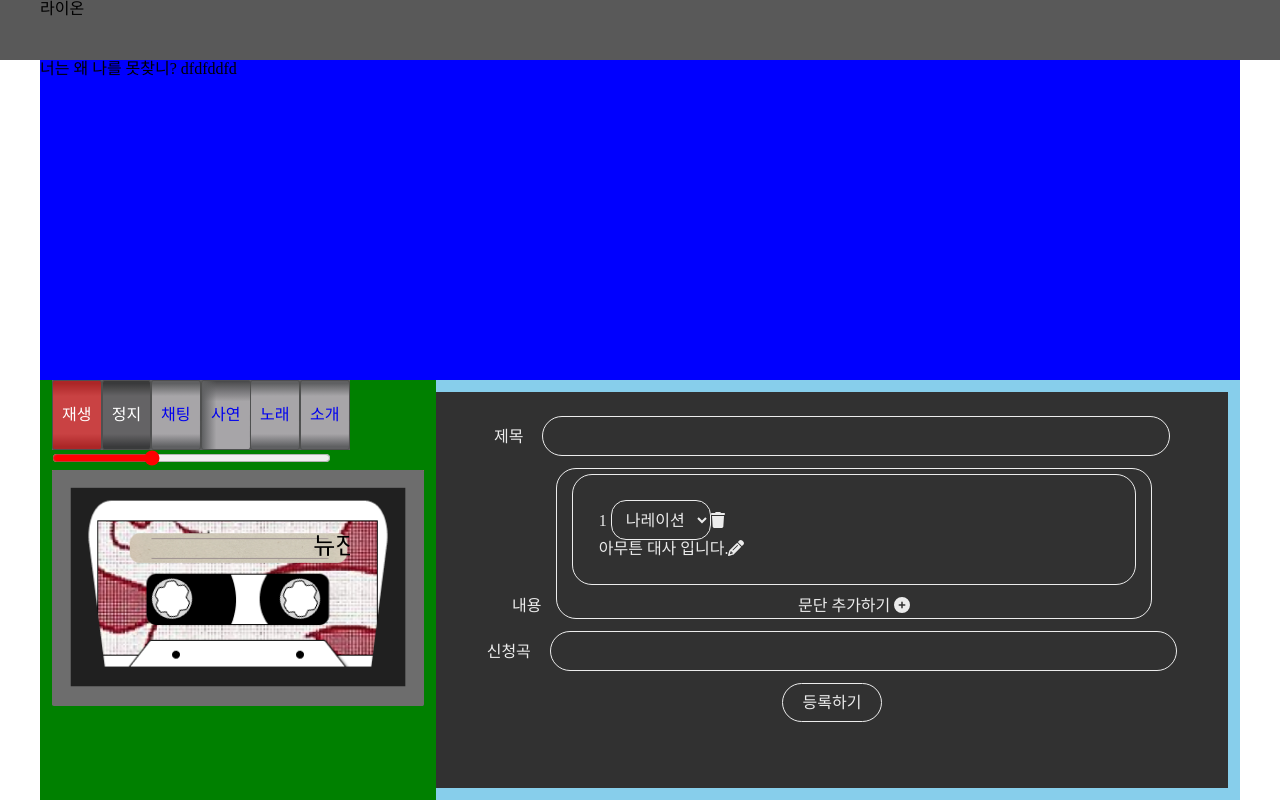
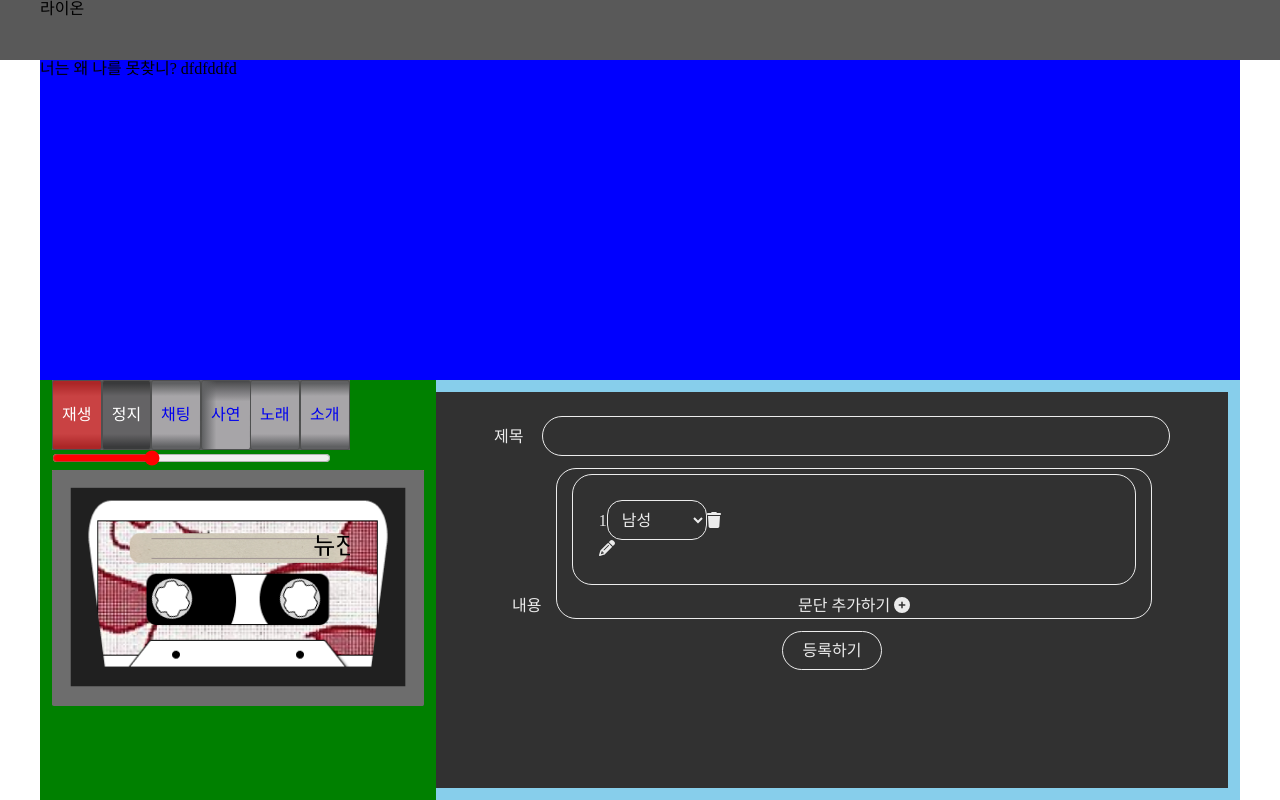
Before and after one commit to parkdh9018/musicat, a React (Vite) app in the folder frontend/musicat/: page /story in a window 1280 px wide. Built offline with nearby package versions, Linux system fonts and the light colour scheme; a web font is replaced by a local one.

Commit message:
[FEAT] : 사연 신청 문단 추가, 삭제 기능

```diff
--- /dev/null
+++ b/frontend/musicat/src/atoms/story.atoms.ts
@@ -0,0 +1,38 @@
+import { atom, useRecoilCallback } from "recoil";
+
+interface content {
+  index: number;
+  type: "normal" | "narr";
+  value: string;
+}
+
+export const storyTitleState = atom<string>({
+  key: "title",
+  default: "",
+});
+
+export const storyContentState = atom<content[]>({
+  key: "content",
+  default: [{ index: 1, type: "normal", value: "" }],
+});
+
+export const addStoryContent = () => {
+  const callback = useRecoilCallback(({ set }) => {
+    return (payload: content) => {
+      set(storyContentState, (prev) => [...prev, payload]);
+    };
+  }, []);
+
+  return callback;
+};
+
+
+export const deleteStoryContent = () => {
+  const callback = useRecoilCallback(({ set }) => {
+    return (index: number) => {
+      set(storyContentState, (prev) => prev.filter((v, i) => i !== (index-1)));
+    };
+  }, []);
+
+  return callback;
+};
--- a/frontend/musicat/src/components/common/button/Button.tsx
+++ b/frontend/musicat/src/components/common/button/Button.tsx
@@ -3,7 +3,7 @@ import style from "./Button.module.css";
 
 interface ButtonProps extends HTMLAttributes<HTMLDivElement> {
   content: string;
-  onClick: () => void;
+  onClick: React.MouseEventHandler<HTMLDivElement>;
 }
 
 export const Button = ({ content, onClick, ...props }: ButtonProps) => {
--- a/frontend/musicat/src/pages/home/story/Story.tsx
+++ b/frontend/musicat/src/pages/home/story/Story.tsx
@@ -5,29 +5,35 @@ import { ContentBox } from "./contentBox/ContentBox";
 import { ContentPlus } from "./contentPlus/ContentPlus";
 import { useState } from "react";
 import { v4 as uuidv4 } from "uuid";
-import { useClickOutside } from "@mantine/hooks";
+
+import { storyContentState, storyTitleState } from "@/atoms/story.atoms";
+import { useRecoilState } from "recoil";
+
 export const Story = () => {
 
   const myInputStyle = {width : '80%', marginLeft: '2%'}
-  const [contentBoxList, setContentBoxList] = useState([{index : 1}])
+
+  const [title, setTitle] = useRecoilState(storyTitleState);
+  const [content, setContent] = useRecoilState(storyContentState);
+  // const [title, setTitle] = useState("");
 
   return (
     <>
       <div className={style.story}>
         <div className={style.group}>
-          제목 <Input style={myInputStyle}/>
+          제목 <Input style={myInputStyle} input={title} setInput={setTitle}/>
         </div>
         <div className={style.group}>
           내용
           <div className={style.content} style={{marginLeft: '2%'}}>
-            {contentBoxList.map((v,i) =>
-              <ContentBox key={uuidv4()} index={i+1}/>
+            {content.map((v,i) =>
+              <ContentBox key={uuidv4()} type={v.type} value={v.value} index={i+1}/>
             )}
             <ContentPlus/>
           </div>
         </div>
         <div>
-          신청곡 <Input style={myInputStyle}/>
+          {/* 신청곡 <Input style={myInputStyle}/> */}
         </div>
         <div>
           <Button content="등록하기" onClick={()=>{}}/>
--- a/frontend/musicat/src/pages/home/story/contentBox/ContentBox.tsx
+++ b/frontend/musicat/src/pages/home/story/contentBox/ContentBox.tsx
@@ -3,29 +3,39 @@ import { FontAwesomeIcon } from "@fortawesome/react-fontawesome";
 import { faTrash, faPencil } from "@fortawesome/free-solid-svg-icons";
 import style from "./ContentBox.module.css";
 import { useState } from "react";
+import { deleteStoryContent } from "@/atoms/story.atoms";
 
+// TODO : atoms에 있는 type과 하나로 통합 하면 좋을듯
 interface ContentBoxProps {
   index: number;
+  type: "normal" | "narr";
+  value: string;
 }
 
-export const ContentBox = ({ index }: ContentBoxProps) => {
+export const ContentBox = ({ index, type, value }: ContentBoxProps) => {
   const dumyOption = [
-    { value: "default", name: "나레이션" },
     { value: "male", name: "남성" },
     { value: "female", name: "여성" },
   ];
 
-  const [selectdumy, setSelectdumy] = useState("default");
+  const useDelete = deleteStoryContent();
+
+  const [selectdumy, setSelectdumy] = useState("male");
+
+  const deleteClick = () => {
+    useDelete(index)
+  }
 
   return (
     <>
       <div className={style.contentBox}>
         <div>
-          {index} <SelectBox options={dumyOption} setValue={setSelectdumy} />
-          <FontAwesomeIcon icon={faTrash} onClick={() => {}} />
+          {index}
+          {type == "normal" ? <SelectBox options={dumyOption} setValue={setSelectdumy} /> : <>나레이션</>}
+          <FontAwesomeIcon icon={faTrash} onClick={deleteClick} />
         </div>
         <div>
-          아무튼 대사 입니다.
+          {value}
           <FontAwesomeIcon icon={faPencil} onClick={() => {}} />
         </div>
       </div>
--- a/frontend/musicat/src/pages/home/story/contentPlus/ContentPlus.tsx
+++ b/frontend/musicat/src/pages/home/story/contentPlus/ContentPlus.tsx
@@ -3,40 +3,53 @@ import style from "./ContentPlus.module.css";
 import { FontAwesomeIcon } from "@fortawesome/react-fontawesome";
 import { faCirclePlus } from "@fortawesome/free-solid-svg-icons";
 import { Button } from "@/components/common/button/Button";
-import { useState } from "react";
+import { MouseEventHandler, useState } from "react";
 import { useClickOutside } from "@mantine/hooks";
+import { useRecoilState } from "recoil";
+import { storyContentState, addStoryContent } from "@/atoms/story.atoms";
 
 export const ContentPlus = () => {
 
 
   const [popover, setPopover] = useState(false)
   const ref = useClickOutside(() => setPopover(false));
+  const [content, setContent] = useRecoilState(storyContentState);
 
-  const clickEvent = () => {
-    // console.log("EE");
+  const add = addStoryContent();
+
+  const clickNormal:MouseEventHandler<HTMLDivElement> = (e) => {
+    e.stopPropagation();
+    add({index : 2, type : "normal", value : ""})
+    setPopover(false)
   };
 
-  const plusEvent = () => {
+  const clickNarration:MouseEventHandler<HTMLDivElement> = (e) => {
+    e.stopPropagation();
+    add({index : 2, type : "narr", value : ""})
+    setPopover(false)
+  };
+
+  const plusEvent:MouseEventHandler<HTMLDivElement> = () => {
     setPopover(true)
   }
 
   return (
-    <div onClick={clickEvent}>
+    <>
       <span onClick={plusEvent} className={style.plusButton}>
         문단 추가하기 <FontAwesomeIcon icon={faCirclePlus} />
         {popover && <div ref={ref} className={style.popover}>
           <Button
             content="일반"
-            onClick={() => {}}
+            onClick={clickNormal}
             style={{ border: "1.5px solid black",color : "black" }}
           />
           <Button
             content="나레이션"
-            onClick={() => {}}
+            onClick={clickNarration}
             style={{ border: "1.5px solid black", color : "black" }}
           />
         </div>}
       </span>
-    </div>
+    </>
   );
 };
```
Also changed, not shown: frontend/musicat/src/atoms/story.ts (deleted, +0 -9 lines).
